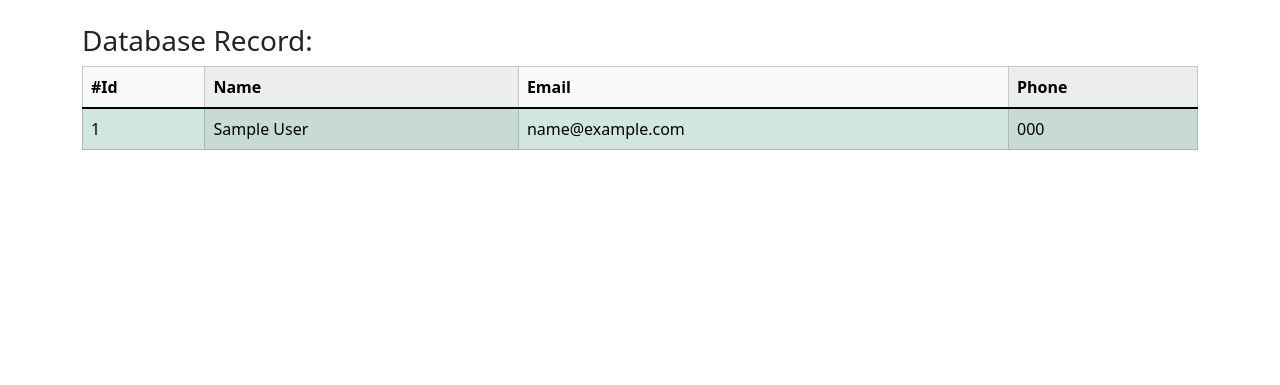
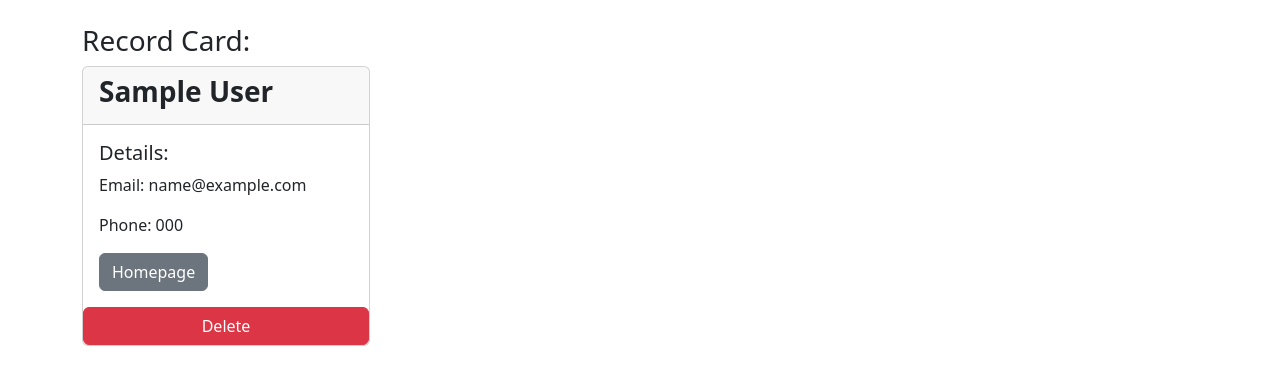
Before and after one commit to sjgithubber/django-crm-codealong, a Django app: page /record/1 in a window 1280 px wide. Shown: the part 56-441 px from the top of the page. Run offline with Django 5.2, Linux system fonts and the light colour scheme; a user stored in the database is signed in; tables that the repository leaves empty hold one stand-in row (values such as "Sample post").

Commit message:
added cards
cards to view each record data on a separate page in case of many
records

```diff
--- a/website/templates/record.html
+++ b/website/templates/record.html
@@ -1,7 +1,27 @@
 {% extends 'base.html' %}
 {% block content %}
 
-<h3>Database Record:</h3>
+<h3>Record Card:</h3>
+<!-- turning it into a card instead of a table or some other one if better found -->
+ <!-- so far card seems good since we can get the z -->
+
+ <!-- card -->
+ <div class="card" style="width: 18rem;">
+    <!-- <img src="..." class="card-img-top" alt="..."> can be used for posting the image of the person if in database, but that takes too much space-->
+    <div class="card-header">
+        <h3><strong>{{ db_record }}</strong></h3>
+    </div>
+    <div class="card-body">
+      <h5 class="card-title">Details:</h5>
+      <p class="card-text">Email: {{ db_record.email }}</p>
+      <p class="card-text">Phone: {{ db_record.phone }}</p>
+      <a href="{% url 'home' %}" class="btn btn-secondary">Homepage</a>
+    </div>
+    <a href="{% url 'delete_record' %}" class="btn btn-danger">Delete</a>
+  </div>
+
+<!--
+    instead of table we will try card now to display data
 <div class ="table-responsive"></div>
 <table class="table table-success table-striped-columns table-hover table-bordered">
 <thead class="table-light">
@@ -13,6 +33,7 @@
     </tr>
 </thead>
 <tbody class="table-group-divider">
+
     <tr>
         <td scope="col">{{ db_record.id }}</td>
         <td scope="col">{{ db_record }}</td>
@@ -20,6 +41,6 @@
         <td scope="col">{{ db_record.phone }}</td>
     </tr>
 </tbody>
-</table>
+</table> -->
 </div>
 {% endblock %}
--- a/website/views.py
+++ b/website/views.py
@@ -15,6 +15,7 @@ from .models import Record
 
 def home(request):
     # assigns all the objects in class to the variable
+    # get all variables in class
     records = Record.objects.all()
 
     # check to see if logging in
@@ -39,6 +40,7 @@ def home(request):
         else:
             messages.success(request, "There was an error logging in, Please Try Again! ")
             return redirect('home')
+    # this block will give back the home page and records variable as records to manipulate in home.html
     else:
         return render(request, 'home.html', {'records':records})
 
@@ -82,7 +84,8 @@ def record_data(request, pk):
         # look up records
         # get single record using primary key
         db_record = Record.objects.get(id=pk)
+        # the dict that we send here allows us to view it in record.html
         return render(request, 'record.html', {'db_record':db_record})
     else:
-        meesages.success(request, "You must be logged in to view that page!")
+        messages.success(request, "You must be logged in to view that page!")
         return redirect('home')
```
